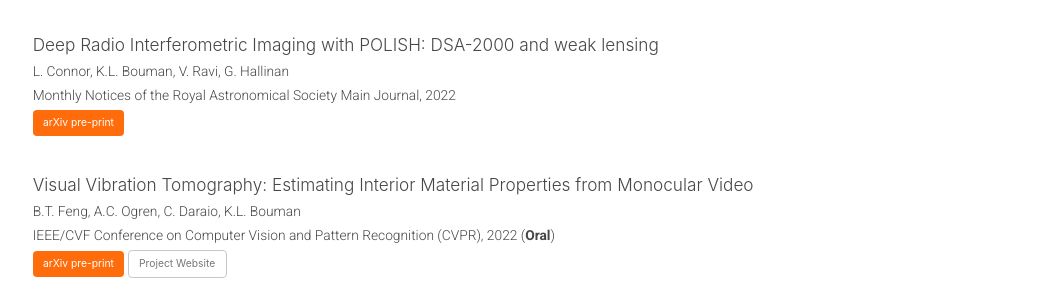
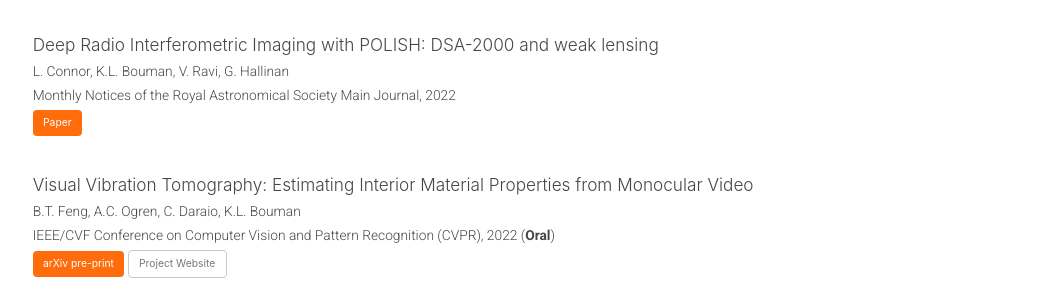
Before and after one commit to boumangroup/boumangroup.github.io, a Jekyll site: the page built from _pages/publications.html, in a window 1280 px wide and 900 px high, scrolled down 1006 px. Shown: the part 144-444 px from the top of the window, without its empty margins (58-1096 px from the left). Built offline with Jekyll 4.4.1, drawn with Linux system fonts in a browser that asks for light colours; a script that is not in the unit is left out.

Commit message:
POLISH official paper

```diff
--- a/_data/publications.yml
+++ b/_data/publications.yml
@@ -25,7 +25,7 @@
     link: "http://rkcosner.com/research/OnlineStereo/"
     teaser: publications/safety.png
   - title: "Deep Radio Imaging"
-    link: "https://arxiv.org/abs/2111.03249"
+    link: "https://academic.oup.com/mnras/article/514/2/2614/6585671?guestAccessKey=fe92706d-dc7a-418e-a648-dd835712ee4f"
     teaser: publications/polish.png
 
 papers:
@@ -68,7 +68,7 @@
     authors: "L. Connor, K.L. Bouman, V. Ravi, G. Hallinan"
     venue: "Monthly Notices of the Royal Astronomical Society Main Journal, 2022"
     links:
-      - "[arXiv pre-print](https://arxiv.org/abs/2111.03249){: .btn .btn--orange}"
+      - "[Paper](https://academic.oup.com/mnras/article/514/2/2614/6585671?guestAccessKey=fe92706d-dc7a-418e-a648-dd835712ee4f){: .btn .btn--orange}"
   - title: "Visual Vibration Tomography: Estimating Interior Material Properties from Monocular Video"
     authors: "B.T. Feng, A.C. Ogren, C. Daraio, K.L. Bouman"
     venue: "IEEE/CVF Conference on Computer Vision and Pattern Recognition (CVPR), 2022 (**Oral**)"
```
